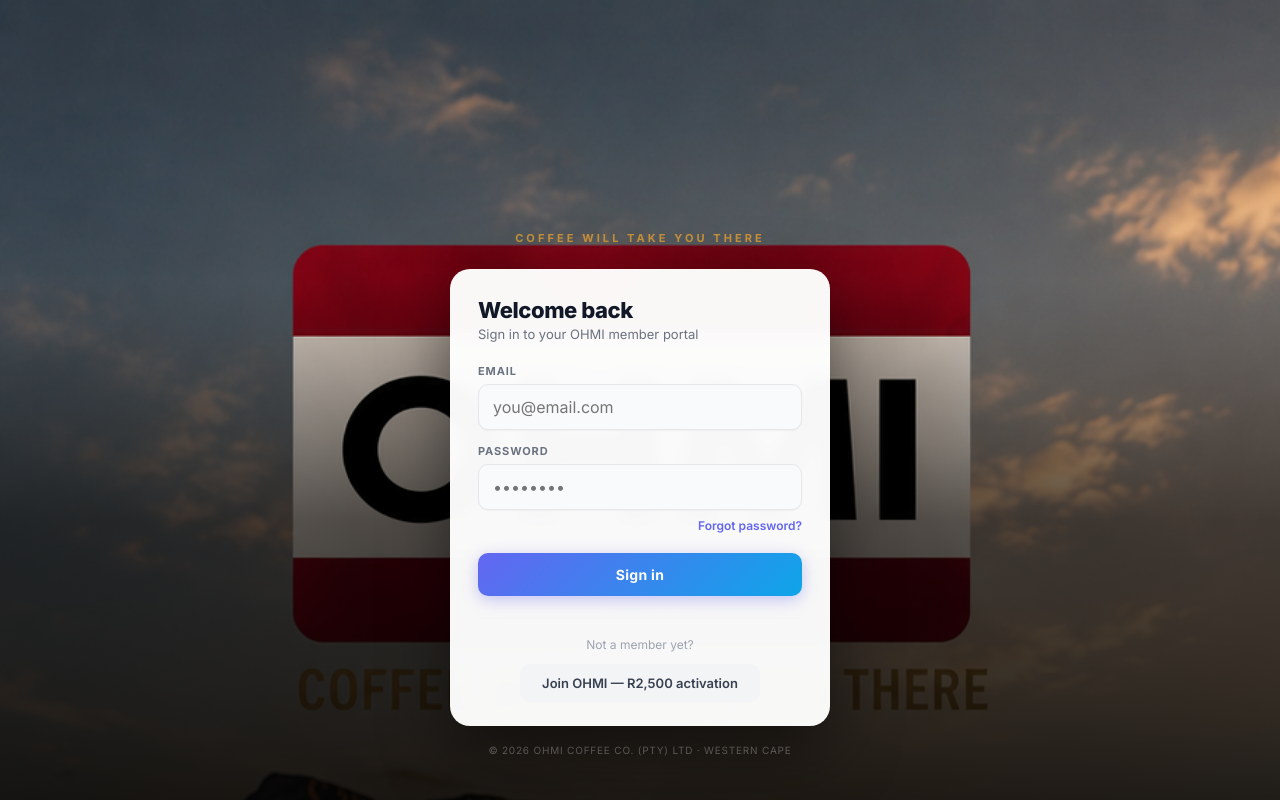
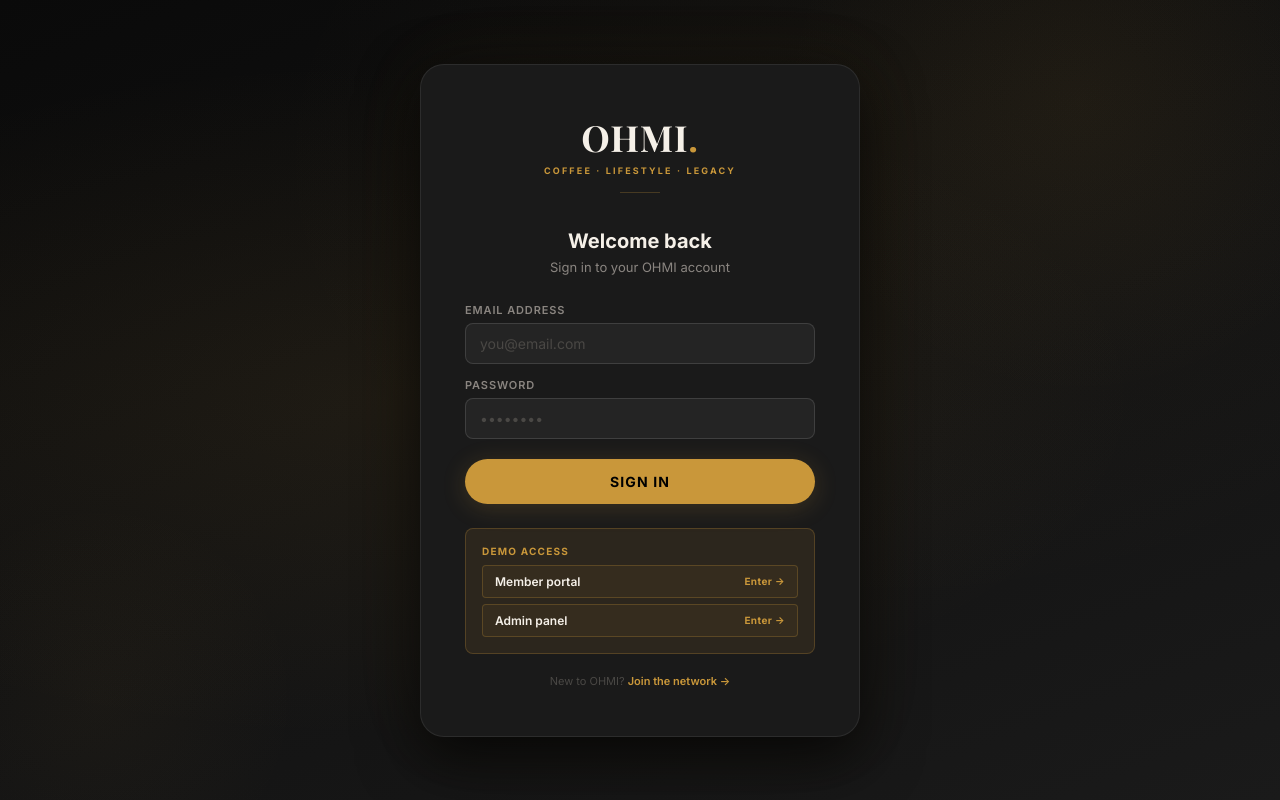
Before and after one commit to VollardBlack/OHMI, a Next.js app: page /login in a window 1280 px wide. Built offline with nearby package versions, Linux system fonts and the light colour scheme; no server answers; a web font is replaced by a local one.

Commit message:
dark luxury design system v7

```diff
--- a/app/login/page.js
+++ b/app/login/page.js
@@ -1,189 +1,110 @@
 'use client';
 import { useState } from 'react';
-import { useRouter } from 'next/navigation';
 import { supabase } from '@/lib/supabase';
 
 export default function Login() {
-  const router = useRouter();
-  const [mode, setMode] = useState('login');
-  const [form, setForm] = useState({ email: '', password: '' });
-  const [busy, setBusy] = useState(false);
-  const [error, setError] = useState('');
-  const [success, setSuccess] = useState('');
-  const set = (k,v) => setForm(f=>({...f,[k]:v}));
+  const [email, setEmail]     = useState('');
+  const [pass, setPass]       = useState('');
+  const [busy, setBusy]       = useState(false);
+  const [err, setErr]         = useState('');
 
-  async function handleLogin(e) {
+  async function login(e) {
     e.preventDefault();
-    if (!form.email||!form.password){setError('Please enter your email and password');return;}
-    setBusy(true);setError('');
-    const {data:member,error:mErr}=await supabase
-      .from('members').select('*').eq('email',form.email.toLowerCase().trim()).maybeSingle();
-    if(mErr||!member){setError('No account found with that email address.');setBusy(false);return;}
-    if(member.status==='suspended'){setError('Your account has been suspended. Contact support.');setBusy(false);return;}
-    if(typeof window!=='undefined'){
-      localStorage.setItem('ohmi_member_id',member.id);
-      localStorage.setItem('ohmi_member_email',member.email);
-      localStorage.setItem('ohmi_is_admin',member.email==='brandon@ohmicoffee.co.za'?'true':'false');
-    }
-    setBusy(false);
-    if(member.email==='brandon@ohmicoffee.co.za')router.push('/admin');
-    else router.push('/dashboard');
+    setBusy(true); setErr('');
+    try {
+      const { data: admin } = await supabase.from('members').select('id,status,role').eq('email', email.trim()).eq('role', 'admin').single();
+      if (admin) {
+        localStorage.setItem('ohmi_member_id', admin.id);
+        localStorage.setItem('ohmi_role', 'admin');
+        window.location.href = '/admin';
+        return;
+      }
+      const { data: member } = await supabase.from('members').select('id,status').eq('email', email.trim()).single();
+      if (member) {
+        localStorage.setItem('ohmi_member_id', member.id);
+        localStorage.setItem('ohmi_role', 'member');
+        window.location.href = '/dashboard';
+        return;
+      }
+      setErr('No account found with that email.');
+    } catch { setErr('Something went wrong. Please try again.'); }
+    finally { setBusy(false); }
   }
 
-  async function handleForgot(e) {
-    e.preventDefault();
-    if(!form.email){setError('Enter your email address');return;}
-    setBusy(true);setError('');
-    await new Promise(r=>setTimeout(r,800));
-    setBusy(false);
-    setSuccess('If an account exists for that email, a reset link has been sent.');
-  }
+  return (
+    <>
+      <link rel="stylesheet" href="https://cdn.jsdelivr.net/npm/@tabler/icons-webfont@latest/dist/tabler-icons.min.css"/>
+      <div className="login-hero">
 
-  const inputStyle = {
-    width:'100%',padding:'12px 14px',
-    background:'#F9FAFB',border:'1.5px solid #E5E7EB',
-    borderRadius:10,fontSize:16,outline:'none',color:'#111827',
-    boxShadow:'0 1px 2px rgba(0,0,0,0.04)',
-    fontFamily:"'Inter',-apple-system,sans-serif",
-    transition:'border-color 0.15s',
-  };
+        {/* Ambient background circles */}
+        <div style={{position:'absolute',width:600,height:600,borderRadius:'50%',background:'radial-gradient(circle,rgba(201,151,58,0.06) 0%,transparent 70%)',top:-200,right:-100,pointerEvents:'none'}}/>
+        <div style={{position:'absolute',width:400,height:400,borderRadius:'50%',background:'radial-gradient(circle,rgba(201,151,58,0.04) 0%,transparent 70%)',bottom:-100,left:-100,pointerEvents:'none'}}/>
 
-  return (
-    <div style={{
-      minHeight:'100vh',position:'relative',
-      display:'flex',alignItems:'flex-end',justifyContent:'center',
-      fontFamily:"'Inter',-apple-system,sans-serif",
-    }}>
-      {/* Hero background */}
-      <div style={{
-        position:'fixed',inset:0,zIndex:0,
-        backgroundImage:'url(/ohmi-hero.png)',
-        backgroundSize:'cover',backgroundPosition:'center top',
-        backgroundRepeat:'no-repeat',
-      }}/>
-      {/* Gradient overlay */}
-      <div style={{
-        position:'fixed',inset:0,zIndex:1,
-        background:'linear-gradient(to bottom,rgba(0,0,0,0.02) 0%,rgba(0,0,0,0.1) 35%,rgba(0,0,0,0.65) 65%,rgba(0,0,0,0.88) 100%)',
-      }}/>
+        <div className="login-card">
+          {/* Logo */}
+          <div style={{textAlign:'center',marginBottom:36}}>
+            <div style={{fontFamily:'var(--display)',fontSize:36,fontWeight:700,color:'var(--cream)',letterSpacing:'0.02em',marginBottom:4}}>
+              OHMI<span style={{color:'var(--gold)'}}>.</span>
+            </div>
+            <div style={{fontSize:9,fontWeight:700,letterSpacing:'0.24em',textTransform:'uppercase',color:'var(--gold)'}}>
+              Coffee · Lifestyle · Legacy
+            </div>
+            <div style={{width:40,height:1,background:'var(--gold-border)',margin:'16px auto 0'}}/>
+          </div>
 
-      {/* Login panel */}
-      <div style={{position:'relative',zIndex:2,width:'100%',maxWidth:420,padding:'0 20px 44px'}}>
+          <div style={{marginBottom:28,textAlign:'center'}}>
+            <div style={{fontSize:20,fontWeight:700,color:'var(--cream)',marginBottom:6}}>Welcome back</div>
+            <div style={{fontSize:13,color:'var(--cream-muted)'}}>Sign in to your OHMI account</div>
+          </div>
 
-        {/* Tagline above card */}
-        <div style={{textAlign:'center',marginBottom:24}}>
-          <div style={{
-            fontSize:11,fontWeight:700,letterSpacing:'0.28em',
-            textTransform:'uppercase',color:'#C8913A',
-          }}>
-            COFFEE WILL TAKE YOU THERE
+          <form onSubmit={login} style={{display:'flex',flexDirection:'column',gap:14}}>
+            <div className="field" style={{marginBottom:0}}>
+              <label className="field-label">Email address</label>
+              <input className="field-input" type="email" value={email} onChange={e=>setEmail(e.target.value)}
+                placeholder="you@email.com" required autoComplete="email"/>
+            </div>
+            <div className="field" style={{marginBottom:0}}>
+              <label className="field-label">Password</label>
+              <input className="field-input" type="password" value={pass} onChange={e=>setPass(e.target.value)}
+                placeholder="••••••••" required/>
+            </div>
+
+            {err && (
+              <div style={{padding:'10px 14px',background:'var(--red-bg)',border:'1px solid rgba(239,68,68,0.2)',borderRadius:'var(--r-sm)',fontSize:12,color:'var(--red-text)',display:'flex',alignItems:'center',gap:8}}>
+                <i className="ti ti-alert-circle" style={{fontSize:14,flexShrink:0}}/>
+                {err}
+              </div>
+            )}
+
+            <button className="btn btn-primary btn-full btn-lg" type="submit" disabled={busy} style={{marginTop:6,borderRadius:'var(--r-full)',letterSpacing:'0.08em',textTransform:'uppercase'}}>
+              {busy ? 'Signing in…' : 'Sign in'}
+            </button>
+          </form>
+
+          {/* Demo access */}
+          <div style={{marginTop:24,padding:'16px',background:'var(--gold-bg)',border:'1px solid var(--gold-border)',borderRadius:'var(--r-sm)'}}>
+            <div style={{fontSize:10,fontWeight:700,letterSpacing:'0.12em',textTransform:'uppercase',color:'var(--gold)',marginBottom:8}}>Demo access</div>
+            <div style={{display:'flex',flexDirection:'column',gap:6}}>
+              {[
+                ['Member portal','brandon@ohmicoffee.co.za','/dashboard'],
+                ['Admin panel','admin@ohmicoffee.co.za','/admin'],
+              ].map(([label,em,path])=>(
+                <button key={label} onClick={()=>{
+                  localStorage.setItem('ohmi_role', path==='/admin'?'admin':'member');
+                  window.location.href = path;
+                }} style={{display:'flex',justifyContent:'space-between',alignItems:'center',padding:'8px 12px',background:'rgba(201,151,58,0.06)',border:'1px solid var(--gold-border)',borderRadius:'var(--r-xs)',cursor:'pointer',fontFamily:'inherit',width:'100%'}}>
+                  <span style={{fontSize:12,fontWeight:600,color:'var(--cream)'}}>{label}</span>
+                  <span style={{fontSize:10,color:'var(--gold)',fontWeight:700,letterSpacing:'0.04em'}}>Enter →</span>
+                </button>
+              ))}
+            </div>
+          </div>
+
+          <div style={{marginTop:20,textAlign:'center',fontSize:11,color:'var(--cream-dim)'}}>
+            New to OHMI? <a href="/join" style={{color:'var(--gold)',fontWeight:600}}>Join the network →</a>
           </div>
         </div>
-
-        {/* Card */}
-        <div style={{
-          background:'rgba(255,255,255,0.97)',
-          borderRadius:20,padding:'28px 28px 24px',
-          boxShadow:'0 24px 64px rgba(0,0,0,0.5)',
-          backdropFilter:'blur(8px)',
-        }}>
-          {mode==='login'?<>
-            <h1 style={{fontSize:22,fontWeight:800,color:'#111827',letterSpacing:'-0.02em',marginBottom:3}}>Welcome back</h1>
-            <p style={{fontSize:13,color:'#6B7280',marginBottom:22}}>Sign in to your OHMI member portal</p>
-
-            {error&&<div style={{padding:'10px 14px',background:'rgba(239,68,68,0.08)',border:'1px solid rgba(239,68,68,0.2)',borderRadius:8,fontSize:12,color:'#DC2626',marginBottom:16,fontWeight:500}}>{error}</div>}
-
-            <form onSubmit={handleLogin}>
-              <div style={{marginBottom:14}}>
-                <label style={{fontSize:11,fontWeight:700,letterSpacing:'0.08em',textTransform:'uppercase',color:'#6B7280',display:'block',marginBottom:6}}>Email</label>
-                <input type="email" autoComplete="email" required value={form.email}
-                  onChange={e=>set('email',e.target.value)} placeholder="you@email.com"
-                  style={inputStyle}
-                  onFocus={e=>e.target.style.borderColor='#6366F1'}
-                  onBlur={e=>e.target.style.borderColor='#E5E7EB'}/>
-              </div>
-              <div style={{marginBottom:6}}>
-                <label style={{fontSize:11,fontWeight:700,letterSpacing:'0.08em',textTransform:'uppercase',color:'#6B7280',display:'block',marginBottom:6}}>Password</label>
-                <input type="password" autoComplete="current-password" required value={form.password}
-                  onChange={e=>set('password',e.target.value)} placeholder="••••••••"
-                  style={inputStyle}
-                  onFocus={e=>e.target.style.borderColor='#6366F1'}
-                  onBlur={e=>e.target.style.borderColor='#E5E7EB'}/>
-              </div>
-              <div style={{textAlign:'right',marginBottom:20}}>
-                <button type="button" onClick={()=>{setMode('forgot');setError('');}}
-                  style={{background:'none',border:'none',fontSize:12,color:'#6366F1',fontWeight:600,cursor:'pointer',fontFamily:'inherit',padding:0}}>
-                  Forgot password?
-                </button>
-              </div>
-              <button type="submit" disabled={busy} style={{
-                width:'100%',padding:'13px',
-                background:'linear-gradient(135deg,#6366F1 0%,#0EA5E9 100%)',
-                color:'#fff',border:'none',borderRadius:10,
-                fontSize:14,fontWeight:700,
-                cursor:busy?'not-allowed':'pointer',
-                opacity:busy?0.7:1,letterSpacing:'0.02em',
-                boxShadow:'0 4px 16px rgba(99,102,241,0.35)',
-                transition:'opacity 0.15s,transform 0.15s',
-                fontFamily:'inherit',
-              }}
-                onMouseEnter={e=>{if(!busy)e.currentTarget.style.transform='translateY(-1px)';}}
-                onMouseLeave={e=>e.currentTarget.style.transform=''}>
-                {busy?'Signing in…':'Sign in'}
-              </button>
-            </form>
-
-            <div style={{borderTop:'1px solid #F3F4F6',marginTop:22,paddingTop:18,textAlign:'center'}}>
-              <p style={{fontSize:12,color:'#9CA3AF',marginBottom:12}}>Not a member yet?</p>
-              <a href="/join" style={{
-                display:'inline-block',padding:'11px 22px',
-                background:'#F3F4F6',color:'#374151',
-                borderRadius:10,fontSize:13,fontWeight:600,
-                textDecoration:'none',transition:'background 0.15s',
-              }}
-                onMouseEnter={e=>e.currentTarget.style.background='#E5E7EB'}
-                onMouseLeave={e=>e.currentTarget.style.background='#F3F4F6'}>
-                Join OHMI — R2,500 activation
-              </a>
-            </div>
-          </>:<>
-            <button onClick={()=>{setMode('login');setError('');setSuccess('');}}
-              style={{background:'none',border:'none',fontSize:13,color:'#6B7280',cursor:'pointer',marginBottom:16,display:'flex',alignItems:'center',gap:6,fontFamily:'inherit',padding:0}}>
-              ← Back to sign in
-            </button>
-            <h2 style={{fontSize:20,fontWeight:800,color:'#111827',marginBottom:6}}>Reset password</h2>
-            <p style={{fontSize:13,color:'#6B7280',marginBottom:20}}>Enter your email and we'll send a reset link.</p>
-            {error&&<div style={{padding:'10px 14px',background:'rgba(239,68,68,0.08)',border:'1px solid rgba(239,68,68,0.2)',borderRadius:8,fontSize:12,color:'#DC2626',marginBottom:14}}>{error}</div>}
-            {success&&<div style={{padding:'10px 14px',background:'rgba(16,185,129,0.08)',border:'1px solid rgba(16,185,129,0.2)',borderRadius:8,fontSize:12,color:'#059669',marginBottom:14,fontWeight:500}}>{success}</div>}
-            {!success&&(
-              <form onSubmit={handleForgot}>
-                <div style={{marginBottom:16}}>
-                  <label style={{fontSize:11,fontWeight:700,letterSpacing:'0.08em',textTransform:'uppercase',color:'#6B7280',display:'block',marginBottom:6}}>Email</label>
-                  <input type="email" required value={form.email} onChange={e=>set('email',e.target.value)} placeholder="you@email.com"
-                    style={inputStyle}
-                    onFocus={e=>e.target.style.borderColor='#6366F1'}
-                    onBlur={e=>e.target.style.borderColor='#E5E7EB'}/>
-                </div>
-                <button type="submit" disabled={busy} style={{
-                  width:'100%',padding:13,
-                  background:'linear-gradient(135deg,#6366F1 0%,#0EA5E9 100%)',
-                  color:'#fff',border:'none',borderRadius:10,
-                  fontSize:14,fontWeight:700,
-                  cursor:busy?'not-allowed':'pointer',
-                  opacity:busy?0.7:1,fontFamily:'inherit',
-                }}>
-                  {busy?'Sending…':'Send reset link'}
-                </button>
-              </form>
-            )}
-            {success&&<button onClick={()=>setMode('login')} style={{width:'100%',padding:13,background:'#F3F4F6',color:'#374151',border:'none',borderRadius:10,fontSize:14,fontWeight:600,cursor:'pointer',fontFamily:'inherit',marginTop:4}}>Back to sign in</button>}
-          </>}
-        </div>
-
-        <div style={{textAlign:'center',marginTop:18,fontSize:10,color:'rgba(255,255,255,0.38)',letterSpacing:'0.08em'}}>
-          © 2026 OHMI COFFEE CO. (PTY) LTD · WESTERN CAPE
-        </div>
       </div>
-    </div>
+    </>
   );
 }
```
